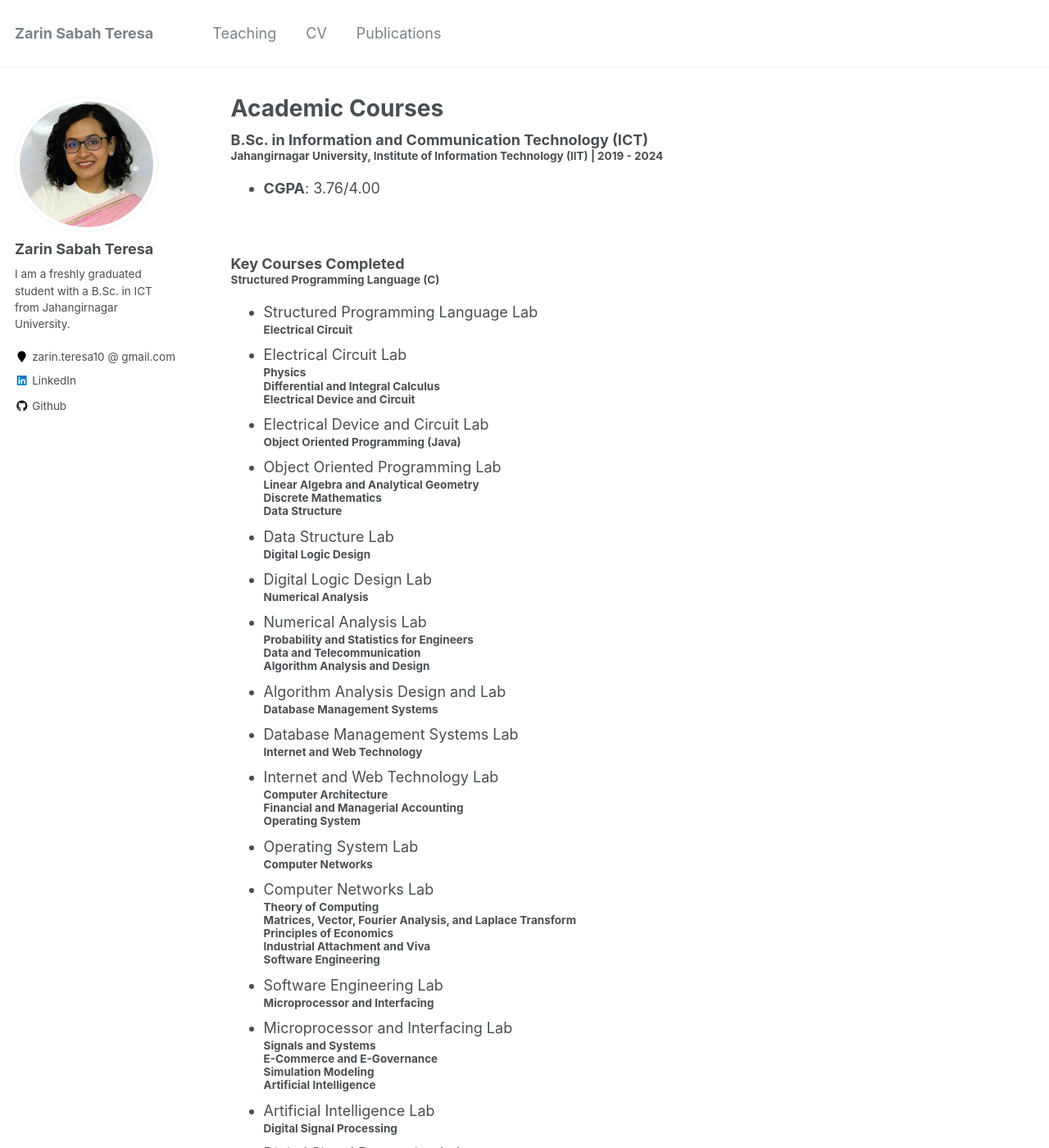
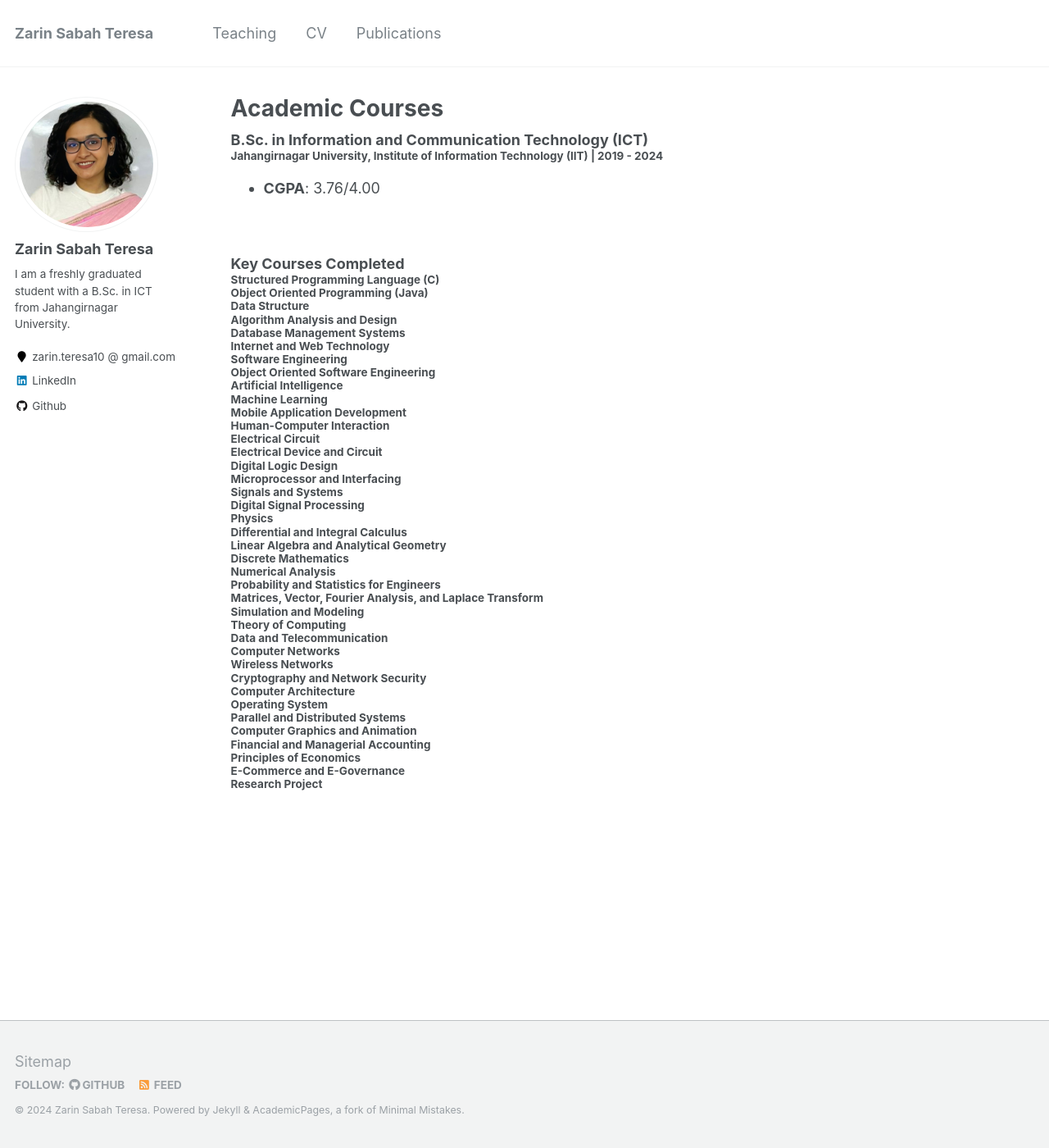
Before and after one commit to zarinteresa/zarinteresa.github.io, a Jekyll site: the page built from _pages/teaching.md, in a window 1280 px wide and 1400 px high. Shown: the whole window at 82% size. Built offline with Jekyll 4.4.1, drawn with Linux system fonts in a browser that asks for light colours; some of the changed text lies outside the part shown.

Commit message:
4th commit

```diff
--- a/_pages/teaching.md
+++ b/_pages/teaching.md
@@ -22,63 +22,45 @@ h2, h3, h4, h5, h6 {margin: 0;}
 
 ### Key Courses Completed
 
-##### Structured Programming Language (C)
-- Structured Programming Language Lab
-##### Electrical Circuit
-- Electrical Circuit Lab
-##### Physics
-##### Differential and Integral Calculus
-##### Electrical Device and Circuit
-- Electrical Device and Circuit Lab
-##### Object Oriented Programming (Java)
-- Object Oriented Programming Lab
-##### Linear Algebra and Analytical Geometry
-##### Discrete Mathematics
-##### Data Structure
-- Data Structure Lab
-##### Digital Logic Design
-- Digital Logic Design Lab
-##### Numerical Analysis
-- Numerical Analysis Lab
-##### Probability and Statistics for Engineers
-##### Data and Telecommunication
-##### Algorithm Analysis and Design
-- Algorithm Analysis Design and Lab
-##### Database Management Systems
-- Database Management Systems Lab
-##### Internet and Web Technology
-- Internet and Web Technology Lab
-##### Computer Architecture
-##### Financial and Managerial Accounting
-##### Operating System
-- Operating System Lab
-##### Computer Networks
-- Computer Networks Lab
-##### Theory of Computing
-##### Matrices, Vector, Fourier Analysis, and Laplace Transform
-##### Principles of Economics
-##### Industrial Attachment and Viva
-##### Software Engineering
-- Software Engineering Lab
-##### Microprocessor and Interfacing
-- Microprocessor and Interfacing Lab
-##### Signals and Systems
-##### E-Commerce and E-Governance
-##### Simulation Modeling
-##### Artificial Intelligence
-- Artificial Intelligence Lab
-##### Digital Signal Processing
-- Digital Signal Processing Lab
-##### Parallel and Distributed Systems
-##### Mobile Application Development Lab
-##### Wireless Networks
-##### Human-Computer Interaction
-- Digital Image Processing Lab
-##### Computer Graphics and Animation
-##### Object Oriented Software Engineering
-##### Cryptography and Network Security
-##### Machine Learning
-##### Research Project
+#### Structured Programming Language (C)
+#### Object Oriented Programming (Java)
+#### Data Structure
+#### Algorithm Analysis and Design
+#### Database Management Systems
+#### Internet and Web Technology
+#### Software Engineering
+#### Object Oriented Software Engineering
+#### Artificial Intelligence
+#### Machine Learning
+#### Mobile Application Development
+#### Human-Computer Interaction
+#### Electrical Circuit
+#### Electrical Device and Circuit
+#### Digital Logic Design
+#### Microprocessor and Interfacing
+#### Signals and Systems
+#### Digital Signal Processing
+#### Physics
+#### Differential and Integral Calculus
+#### Linear Algebra and Analytical Geometry
+#### Discrete Mathematics
+#### Numerical Analysis
+#### Probability and Statistics for Engineers
+#### Matrices, Vector, Fourier Analysis, and Laplace Transform
+#### Simulation and Modeling
+#### Theory of Computing
+#### Data and Telecommunication
+#### Computer Networks
+#### Wireless Networks
+#### Cryptography and Network Security
+#### Computer Architecture
+#### Operating System
+#### Parallel and Distributed Systems
+#### Computer Graphics and Animation
+#### Financial and Managerial Accounting
+#### Principles of Economics
+#### E-Commerce and E-Governance
+#### Research Project
 
 
 <br/>
```
